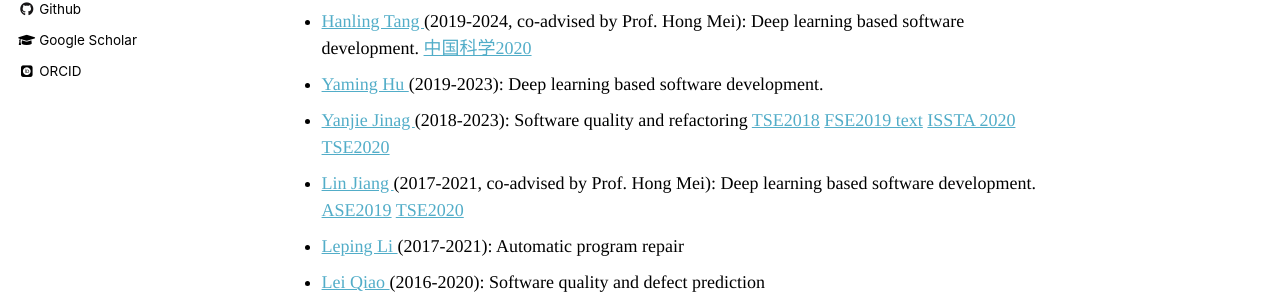
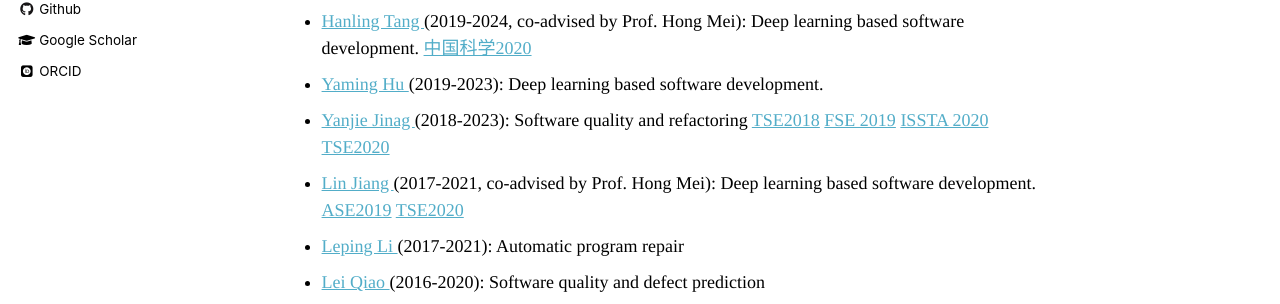
Before and after one commit to liuhuigmail/liuhuigmail.github.io, a Jekyll site: the page built from _pages/students.md, in a window 1280 px wide and 1188 px high. Shown: the part 462-766 px from the top of the window. Built offline with Jekyll 4.4.1, drawn with Linux system fonts in a browser that asks for light colours; some web fonts are replaced; our own code applies the rules of GitHub Pages for plain Markdown files.

Commit message:
Update students.md

```diff
--- a/_pages/students.md
+++ b/_pages/students.md
@@ -12,7 +12,7 @@ Here is a list of graduate students in my lab:
 * [Taiming Wang ](#) (2020-2024): Deep learning based software development.
 * [Hanling Tang ](#) (2019-2024, co-advised by Prof. Hong Mei): Deep learning based software development.  <a href="https://rdcu.be/b6ln4 ">中国科学2020</a>
 * [Yaming Hu ](#) (2019-2023): Deep learning based software development.
-* [Yanjie Jinag ](#) (2018-2023): Software quality and refactoring  <a href="https://ieeexplore.ieee.org/document/8454758">TSE2018</a>  <a href="https://dl.acm.org/doi/abs/10.1145/3338906.3338929">FSE2019 text</a>  <a href="https://dl.acm.org/doi/10.1145/3395363.3397355">ISSTA 2020</a>  <a href="https://ieeexplore.ieee.org/document/9096573">TSE2020</a>
+* [Yanjie Jinag ](#) (2018-2023): Software quality and refactoring  <a href="https://ieeexplore.ieee.org/document/8454758">TSE2018</a>  <a href="https://dl.acm.org/doi/abs/10.1145/3338906.3338929">FSE 2019</a>  <a href="https://dl.acm.org/doi/10.1145/3395363.3397355">ISSTA 2020</a>  <a href="https://ieeexplore.ieee.org/document/9096573">TSE2020</a>
 * [Lin Jiang ](#) (2017-2021, co-advised by Prof. Hong Mei): Deep learning based software development.   <a href="https://ieeexplore.ieee.org/document/8952208">ASE2019</a>   <a href="https://ieeexplore.ieee.org/document/9171589">TSE2020</a>
 * [Leping Li ](#) (2017-2021): Automatic program repair
 * [Lei Qiao ](#) (2016-2020): Software quality and defect prediction
```
